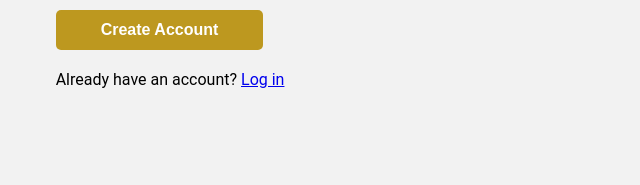
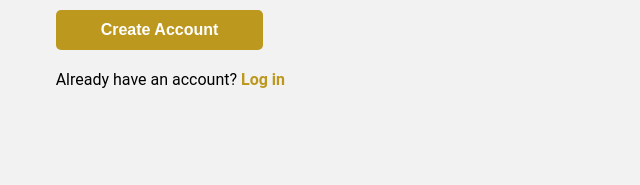
Before and after one commit to ThePlatypus-Person/sign-up-form, a plain HTML site: page index.html in a window 1280 px wide. Shown: the part 615-800 px from the top of the page, 431-1071 px from the left. Drawn offline with Linux system fonts and the light colour scheme.

Commit message:
Added css to Log In anchor tag

```diff
--- a/style.css
+++ b/style.css
@@ -170,6 +170,16 @@ button[type="submit"]:active {
     border: solid 2px var(--accent-color);
 }
 
+.submit a {
+    text-decoration: none;
+    color: var(--accent-color);
+    font-weight: 700;
+}
+
+.submit a:active {
+    color: var(--light-accent-color);
+}
+
 #invalid {
     border-color: red;
 }
```
